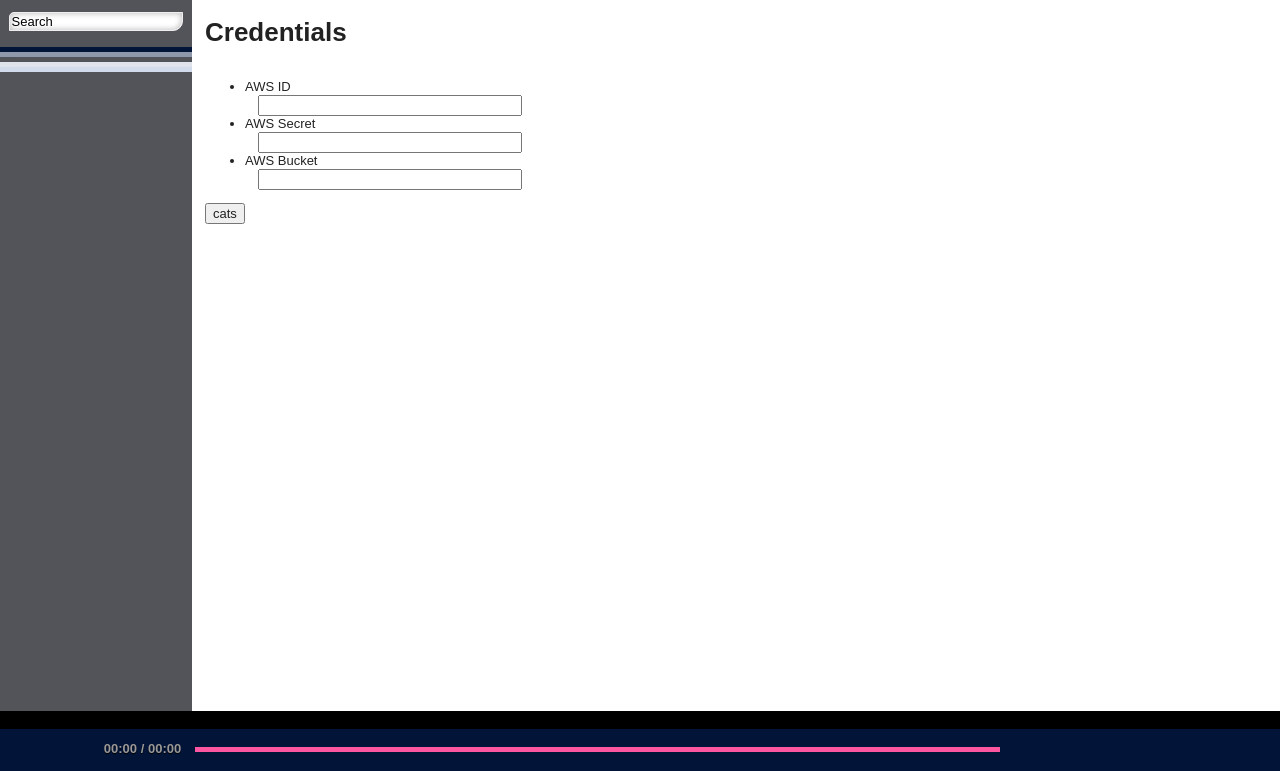
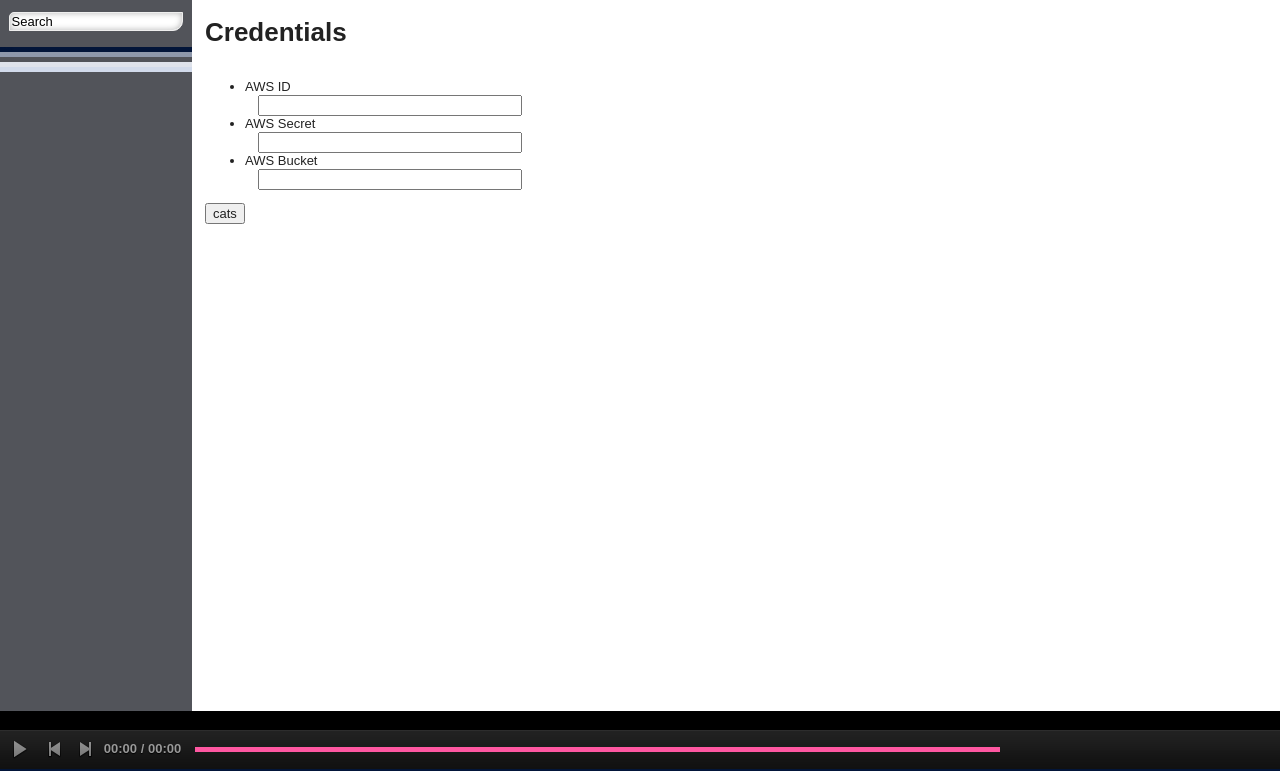
Before and after one commit to dtkav/s3play, a plain HTML site: page index.html in a window 1280 px wide. Shown: the part 33-804 px from the top of the page. Drawn offline with Linux system fonts and the light colour scheme; the site is published under a folder, as on GitHub Pages, so addresses that start at the root find nothing.

Commit message:
changed paths in style.css to be relative

```diff
--- a/css/style.css
+++ b/css/style.css
@@ -382,13 +382,13 @@ filter: progid:DXImageTransform.Microsoft.gradient( startColorstr='#45484d', end
 	width: 100%;
 	height: 40px;
 	display: block;
-	background: url('/img/player_bg.png') repeat-x;
+	background: url('../img/player_bg.png') repeat-x;
 }
 
 button.player_control {
 	height: 40px;
 	width: 40px;
-	background: url('/img/img.png');
+	background: url('../img/img.png');
 	border: none;
 	margin: 0px;
 	padding: 0px;
```
